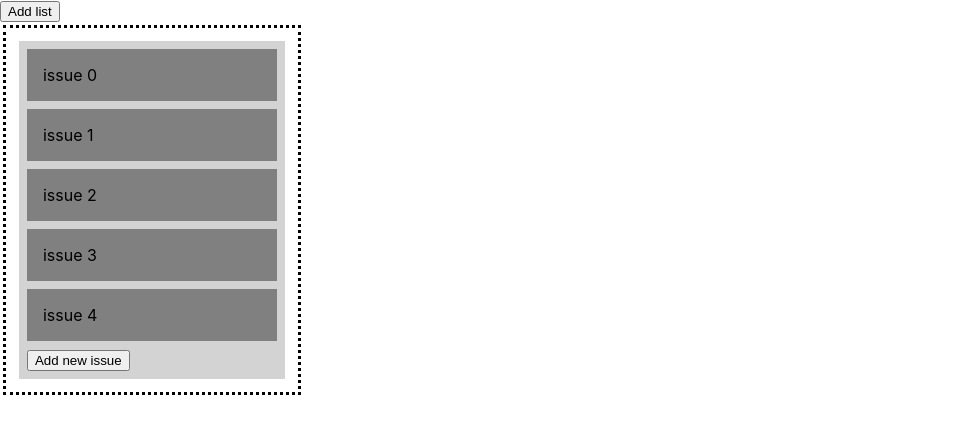
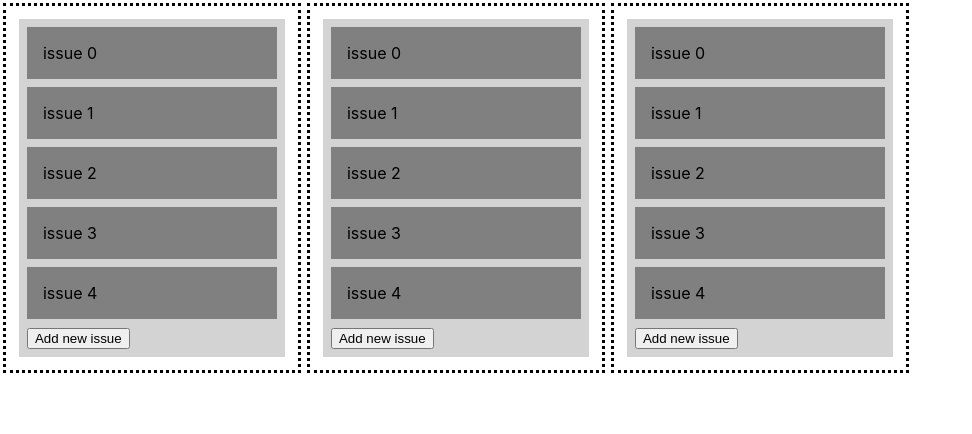
Before and after one commit to infomediadesign/sad-02-2022-project-the-secret-ingredient, a React (Create React App) app in the folder frontend/: page / in a window 1280 px wide. Shown: the top 434 px of the page, without its empty margins (0-972 px from the left). Built offline with nearby package versions, Linux system fonts and the light colour scheme.

Commit message:
Yay we can have more lists
More lists possible gonna add a "add button still" also trouble with dragging between lists

```diff
--- a/frontend/src/Views/Board.tsx
+++ b/frontend/src/Views/Board.tsx
@@ -1,7 +1,7 @@
 import React, { useState } from "react";
 import ReactDOM from "react-dom";
 import CSS from 'csstype';
-import {Issue, getIssues} from '../ViewModels/Board'
+import {Issue, IssueListTemp, getIssues} from '../ViewModels/Board'
 import {
   DragDropContext,
   Draggable,
@@ -54,13 +54,13 @@ const getListStyle = (isDraggingOver: boolean): React.CSSProperties => ({
   width: 250
 });
 
-function fetchIssueLists(){
-  const testA = [
-    {
+function fetchIssueLists() : IssueListTemp[]{
+  const testA = new Array();
+  testA.push(    {
     number : 1,
     content : getIssues(4)
-    }
-  ]
+  })
+
 
   return (testA);
 }
@@ -68,8 +68,9 @@ function fetchIssueLists(){
 
 function App (){
   const [issueCount, setIssueCount] = useState(5);
-  const [listOfIssues, setlistOfIssues] = useState(fetchIssueLists());
+  //const [listOfIssues, setlistOfIssues] = useState(fetchIssueLists());
   const [state, setState] = useState(getIssues(5));
+
 
   const onDragEnd = (result: DropResult): void => {
     if (!result.destination) {
@@ -88,22 +89,38 @@ function App (){
   return (
     <div>
       <div>
-        <button
-        onClick={() =>
-          {
-            setlistOfIssues((oldArr) => [
-              ...oldArr,
-              {
-                number : 2,
-                content : getIssues(0)
-              }
-          ])
-          }}>Add list</button>
+
       </div>
 
+      {aList()}
+
+{aList()}
+
+{aList()}
+    </div>
+  );
+};
+
+function aList(){
+  const [state, setState] = useState(getIssues(5));
+
+  const onDragEnd = (result: DropResult): void => {
+    if (!result.destination) {
+      return;
+    }
+
+    const items: Issue[] = reorder(
+      state,
+      result.source.index,
+      result.destination.index
+    );
+
+    setState(items);
+  };
+
+  return(
+    <div style={horizontalList}>
             <DragDropContext onDragEnd={onDragEnd}>
-        {listOfIssues.map((item) => (
-          <div style={horizontalList}>
 <Droppable droppableId="droppable">
             {(provided, snapshot): JSX.Element => (
                 <div
@@ -114,7 +131,6 @@ function App (){
                   {listCreator(state)}
                   {provided.placeholder}
                   <button onClick={() => {
-                    setState(item.content);
                     setState(
                       (oldArr) => [
                         ...oldArr,
@@ -124,18 +140,14 @@ function App (){
                         }
                     ]
                     );
-                    item.content = state;
                     }}>Add new issue</button>
                 </div>
               )
             }
   </Droppable>
-          </div>
-        ))}
   </DragDropContext>
-    </div>
-  );
-};
+    </div>)
+}
 
 function listCreator(state : Issue[]){
   return(<div>{
```
Lines whose indentation alone changed are shown as unchanged.
